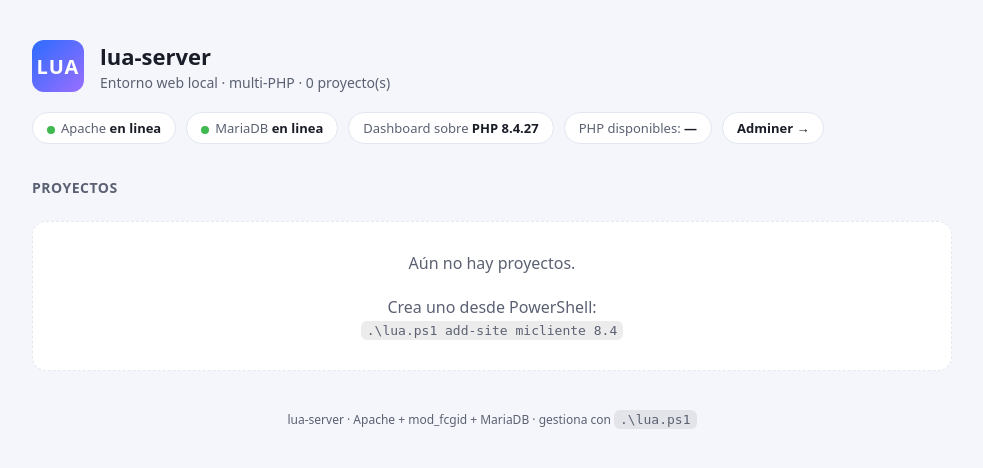
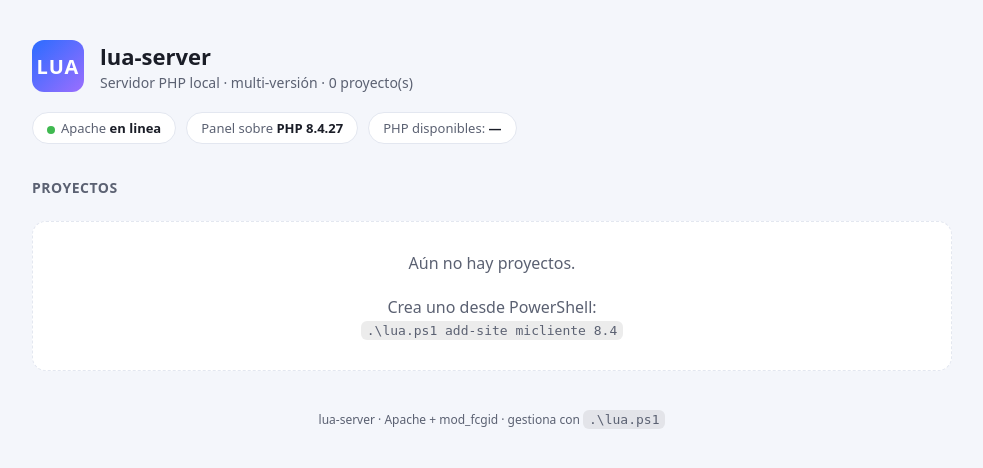
Before and after one commit to CWCreacionWeb/LuaServer, a PHP site: page / in a window 1280 px wide. Shown: the top 468 px of the page, without its empty margins (148-1131 px from the left). Run offline with PHP 8.4, Linux system fonts and the light colour scheme.

Commit message:
Simplificar a solo PHP: quitar MariaDB y Adminer
- Este servidor solo ejecuta PHP; la base de datos vive en Docker
- Eliminados binarios/config/datos de MariaDB y Adminer
- lua.ps1, bootstrap.ps1, _setup.ps1, dashboard y README sin BD
- Mantiene extensiones mysqli/pdo_mysql (cliente) para conectar a MySQL de Docker via 127.0.0.1

Co-Authored-By: Claude Opus 4.8 <noreply@anthropic.com>

```diff
--- a/tools/dashboard/index.php
+++ b/tools/dashboard/index.php
@@ -1,16 +1,15 @@
 <?php
 // ============================================================
-//  lua-server :: dashboard
+//  lua-server :: panel (solo PHP)
 // ============================================================
 $root   = dirname(__DIR__, 2);
 $cfgRaw = @file_get_contents($root . '/config/sites.json');
 if ($cfgRaw !== false) { $cfgRaw = preg_replace('/^\xEF\xBB\xBF/', '', $cfgRaw); } // quitar BOM
-$cfg    = $cfgRaw ? json_decode($cfgRaw, true) : ['sites' => [], 'tld' => 'lua.test', 'defaultPhp' => '8.4'];
+$cfg    = $cfgRaw ? json_decode($cfgRaw, true) : null;
 if (!is_array($cfg)) { $cfg = ['sites' => [], 'tld' => 'lua.test', 'defaultPhp' => '8.4']; }
 $tld    = $cfg['tld'] ?? 'lua.test';
 $sites  = $cfg['sites'] ?? [];
 
-// versiones PHP instaladas
 $phpBase = $root . '/bin/php';
 $phpVers = [];
 if (is_dir($phpBase)) {
@@ -20,12 +19,6 @@ if (is_dir($phpBase)) {
     }
     natsort($phpVers);
 }
-
-// estado MariaDB (puerto 3306)
-$dbUp = false;
-$c = @fsockopen('127.0.0.1', 3306, $e, $s, 0.3);
-if ($c) { $dbUp = true; fclose($c); }
-
 $curPhp = PHP_VERSION;
 ?>
 <!doctype html>
@@ -35,13 +28,8 @@ $curPhp = PHP_VERSION;
 <meta name="viewport" content="width=device-width, initial-scale=1">
 <title>lua-server</title>
 <style>
-  :root{
-    --bg:#0f1117; --card:#1a1d27; --line:#2a2f3d; --tx:#e6e8ee; --mut:#8b90a0;
-    --ac:#6ea8fe; --ok:#3fb950; --warn:#d29922;
-  }
-  @media (prefers-color-scheme:light){
-    :root{ --bg:#f4f6fb; --card:#fff; --line:#e3e7f0; --tx:#1a1d27; --mut:#5b6172; --ac:#2b6cff; }
-  }
+  :root{ --bg:#0f1117; --card:#1a1d27; --line:#2a2f3d; --tx:#e6e8ee; --mut:#8b90a0; --ac:#6ea8fe; --ok:#3fb950; }
+  @media (prefers-color-scheme:light){ :root{ --bg:#f4f6fb; --card:#fff; --line:#e3e7f0; --tx:#1a1d27; --mut:#5b6172; --ac:#2b6cff; } }
   *{box-sizing:border-box} body{margin:0;font-family:system-ui,Segoe UI,Roboto,sans-serif;background:var(--bg);color:var(--tx)}
   .wrap{max-width:960px;margin:0 auto;padding:40px 20px}
   header{display:flex;align-items:center;gap:16px;margin-bottom:8px}
@@ -52,18 +40,15 @@ $curPhp = PHP_VERSION;
   .card{background:var(--card);border:1px solid var(--line);border-radius:14px;padding:18px;transition:.15s}
   .card:hover{border-color:var(--ac);transform:translateY(-2px)}
   .card a{color:var(--tx);text-decoration:none;font-weight:600;font-size:16px}
-  .tag{display:inline-block;font-size:12px;color:var(--ac);background:rgba(110,168,254,.12);
-       padding:2px 8px;border-radius:999px;margin-top:8px}
+  .tag{display:inline-block;font-size:12px;color:var(--ac);background:rgba(110,168,254,.12);padding:2px 8px;border-radius:999px;margin-top:8px}
   .bar{display:flex;flex-wrap:wrap;gap:10px;margin-top:20px}
   .pill{background:var(--card);border:1px solid var(--line);border-radius:999px;padding:6px 14px;font-size:13px;color:var(--mut)}
   .pill b{color:var(--tx)}
-  .dot{width:8px;height:8px;border-radius:50%;display:inline-block;margin-right:6px;vertical-align:middle}
-  .up{background:var(--ok)} .down{background:var(--warn)}
+  .dot{width:8px;height:8px;border-radius:50%;display:inline-block;margin-right:6px;vertical-align:middle;background:var(--ok)}
   .empty{background:var(--card);border:1px dashed var(--line);border-radius:14px;padding:30px;text-align:center;color:var(--mut);margin-top:24px}
   code{background:rgba(128,128,128,.15);padding:2px 6px;border-radius:6px;font-size:13px}
   h2{font-size:14px;color:var(--mut);text-transform:uppercase;letter-spacing:.5px;margin:34px 0 0}
   footer{margin-top:40px;color:var(--mut);font-size:12px;text-align:center}
-  a.link{color:var(--ac)}
 </style>
 </head>
 <body>
@@ -72,16 +57,14 @@ $curPhp = PHP_VERSION;
     <div class="logo">LUA</div>
     <div>
       <h1>lua-server</h1>
-      <div class="sub">Entorno web local &middot; multi-PHP &middot; <?= count($sites) ?> proyecto(s)</div>
+      <div class="sub">Servidor PHP local &middot; multi-versi&oacute;n &middot; <?= count($sites) ?> proyecto(s)</div>
     </div>
   </header>
 
   <div class="bar">
-    <span class="pill"><span class="dot up"></span>Apache <b>en linea</b></span>
-    <span class="pill"><span class="dot <?= $dbUp ? 'up' : 'down' ?>"></span>MariaDB <b><?= $dbUp ? 'en linea' : 'apagada' ?></b></span>
-    <span class="pill">Dashboard sobre <b>PHP <?= htmlspecialchars($curPhp) ?></b></span>
+    <span class="pill"><span class="dot"></span>Apache <b>en linea</b></span>
+    <span class="pill">Panel sobre <b>PHP <?= htmlspecialchars($curPhp) ?></b></span>
     <span class="pill">PHP disponibles: <b><?= htmlspecialchars(implode(', ', $phpVers) ?: '—') ?></b></span>
-    <a class="pill" style="text-decoration:none" href="/adminer"><b>Adminer &rarr;</b></a>
   </div>
 
   <h2>Proyectos</h2>
@@ -96,9 +79,7 @@ $curPhp = PHP_VERSION;
       <?php foreach ($sites as $name => $info):
             $ver = is_array($info) ? ($info['php'] ?? '?') : $info; ?>
         <div class="card">
-          <a href="http://<?= htmlspecialchars($name) ?>.<?= htmlspecialchars($tld) ?>" target="_blank">
-            <?= htmlspecialchars($name) ?> &rarr;
-          </a>
+          <a href="http://<?= htmlspecialchars($name) ?>.<?= htmlspecialchars($tld) ?>" target="_blank"><?= htmlspecialchars($name) ?> &rarr;</a>
           <div class="sub" style="font-size:12px;margin-top:4px"><?= htmlspecialchars($name) ?>.<?= htmlspecialchars($tld) ?></div>
           <span class="tag">PHP <?= htmlspecialchars($ver) ?></span>
         </div>
@@ -106,7 +87,7 @@ $curPhp = PHP_VERSION;
     </div>
   <?php endif; ?>
 
-  <footer>lua-server &middot; Apache + mod_fcgid + MariaDB &middot; gestiona con <code>.\lua.ps1</code></footer>
+  <footer>lua-server &middot; Apache + mod_fcgid &middot; gestiona con <code>.\lua.ps1</code></footer>
 </div>
 </body>
 </html>
```
Also changed, not shown: config/mariadb/my.ini (deleted, +0 -32 lines), README.md, 5 other files.
